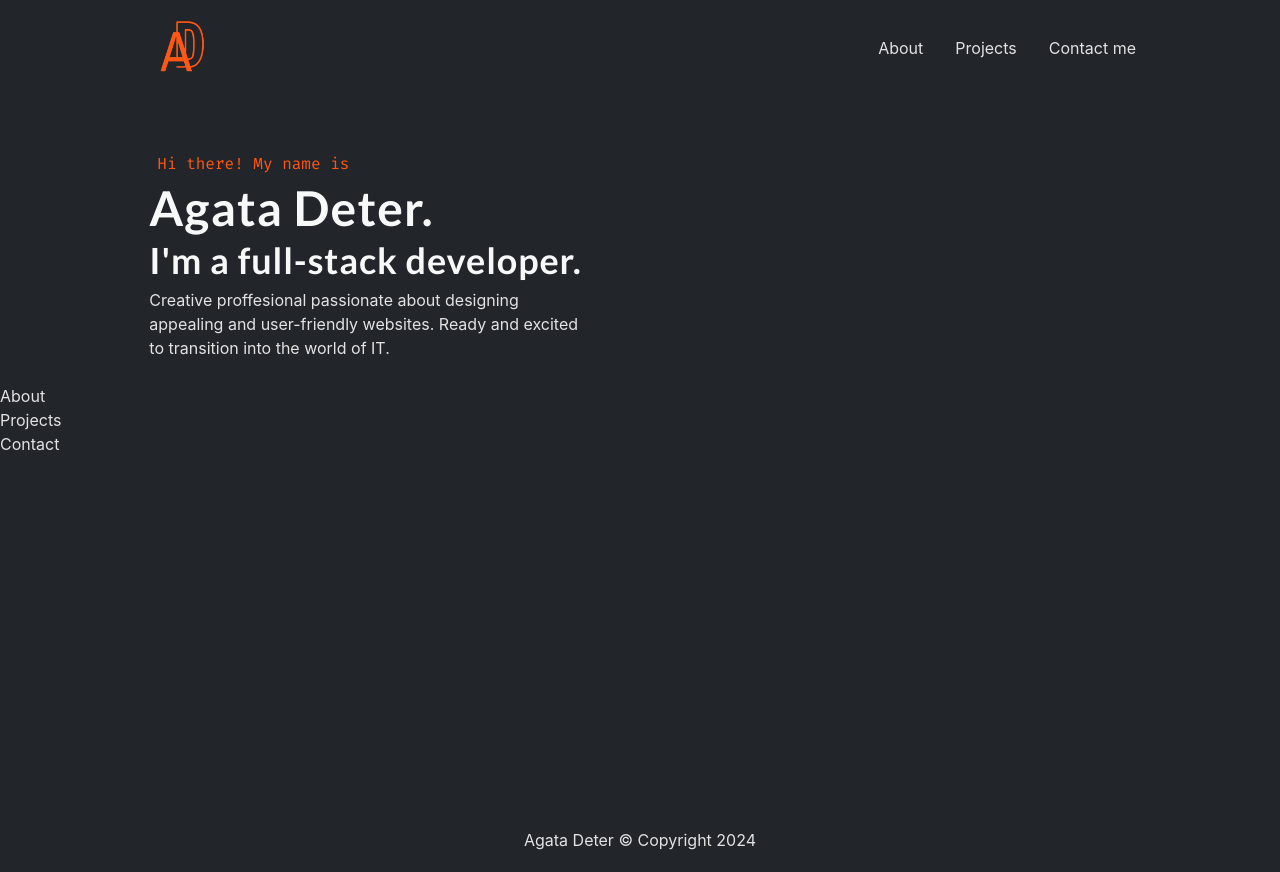
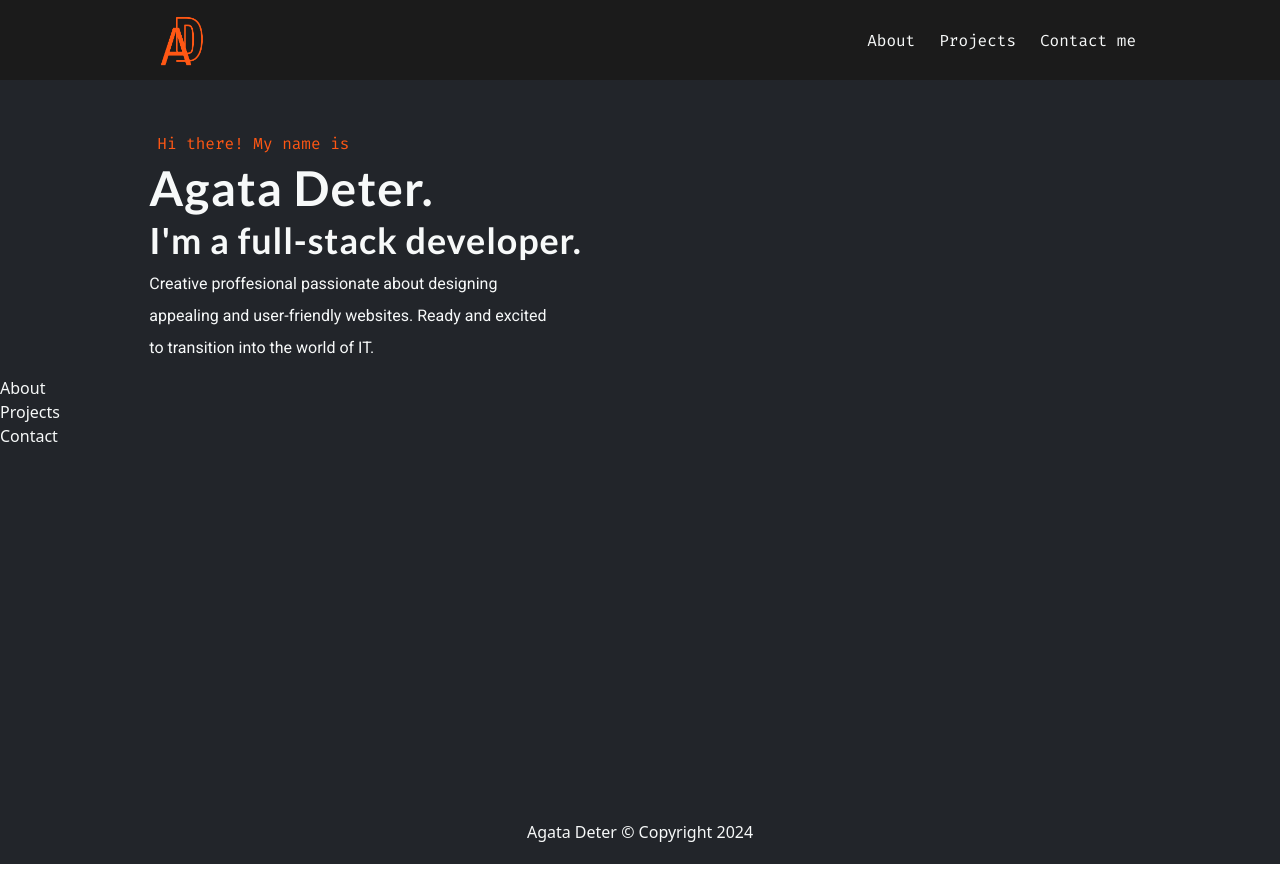
Before and after one commit to Agata10/portfolio, a React (Vite) app: page / in a window 1280 px wide. Built offline with nearby package versions, Linux system fonts and the light colour scheme.

Commit message:
Add bg color and font

```diff
--- a/src/App.jsx
+++ b/src/App.jsx
@@ -1,13 +1,11 @@
-import Layout from "./Layout"
+import Layout from './Layout';
 
 function App() {
-
-
   return (
-    <>
-    <Layout/>
-    </>
-  )
+    <div className="bg-dark text-wh">
+      <Layout />
+    </div>
+  );
 }
 
-export default App
+export default App;
--- a/src/Layout.jsx
+++ b/src/Layout.jsx
@@ -8,7 +8,7 @@ import Projects from './components/Projects';
 const Layout = () => {
   return (
     <>
-      <div className="h-screen">
+      <div className="h-screen text-wh bg-dark">
         <Header />
         <Greeting />
         <About />
--- a/src/components/Greeting.jsx
+++ b/src/components/Greeting.jsx
@@ -10,7 +10,7 @@ const Greeting = () => {
         <h6 className="font-main font-semibold tracking-wide text-4xl text-wh">
           I'm a full-stack developer.
         </h6>
-        <p className="w-11/12 sm:w-10/12 leading-8 sm:leading-6">
+        <p className="w-11/12 sm:w-9/12 leading-8 sm:leading-8 font-par">
           Creative proffesional passionate about designing appealing and
           user-friendly websites. Ready and excited to transition into the world
           of IT.
--- a/src/components/Header.jsx
+++ b/src/components/Header.jsx
@@ -1,9 +1,9 @@
 import Navbar from './Navbar';
-import logo from '../assets/A.png';
+import logo from '../assets/ADarker.png';
 const Header = () => {
   return (
-    <div className="flex flex-col sm:flex-row items-center justify-center sm:justify-between w-full gap-4 sm:gap-0 px-10 sm:px-36 h-20 mt-4 sm:mt-2">
-      <img src={logo} alt="logo" className="h-16 logo-rotate" />
+    <div className="flex flex-col sm:flex-row items-center justify-center sm:justify-between w-full gap-4 sm:gap-0 px-10 sm:px-36 h-20 bg-darker sticky top-0 left-0 z-10">
+      <img src={logo} alt="logo" className="h-14 logo-rotate" />
       <Navbar />
     </div>
   );
--- a/src/components/Navbar.jsx
+++ b/src/components/Navbar.jsx
@@ -2,19 +2,34 @@ import { Link } from 'react-scroll';
 
 const Navbar = () => {
   return (
-    <ul className="flex gap-8 items-center slide-to-left">
+    <ul className="flex gap-6 items-center slide-to-left">
       <li>
-        <Link to="about" smooth={true} duration={500} className="nav-link">
+        <Link
+          to="about"
+          smooth={true}
+          duration={500}
+          className="nav-link font-nav cursor-pointer"
+        >
           About
         </Link>
       </li>
       <li>
-        <Link to="projects" smooth={true} duration={500} className="nav-link">
+        <Link
+          to="projects"
+          smooth={true}
+          duration={500}
+          className="nav-link font-nav cursor-pointer"
+        >
           Projects
         </Link>
       </li>
       <li>
-        <Link to="contact" smooth={true} duration={500} className="nav-link">
+        <Link
+          to="contact"
+          smooth={true}
+          duration={500}
+          className="nav-link font-nav cursor-pointer"
+        >
           Contact me
         </Link>
       </li>
--- a/src/index.css
+++ b/src/index.css
@@ -1,24 +1,8 @@
 @import url('https://fonts.googleapis.com/css2?family=Lato:ital,wght@0,100;0,300;0,400;0,700;0,900;1,100;1,300;1,400;1,700;1,900&display=swap');
-@import url('https://fonts.googleapis.com/css2?family=Fira+Code:wght@300..700&display=swap');
+@import url('https://fonts.googleapis.com/css2?family=Fira+Code:wght@300..700&family=Roboto:ital,wght@0,100;0,300;0,400;0,500;0,700;0,900;1,100;1,300;1,400;1,500;1,700;1,900&display=swap');
 @tailwind base;
 @tailwind components;
 @tailwind utilities;
-
-:root {
-  font-family: Inter, system-ui, Avenir, Helvetica, Arial, sans-serif;
-  line-height: 1.5;
-  font-weight: 400;
-
-  color-scheme: light dark;
-  color: rgba(255, 255, 255, 0.87);
-  background-color: #22252A;
-
-  font-synthesis: none;
-  text-rendering: optimizeLegibility;
-  -webkit-font-smoothing: antialiased;
-  -moz-osx-font-smoothing: grayscale;
-}
-
 
 
 .nav-link {
--- a/tailwind.config.js
+++ b/tailwind.config.js
@@ -6,12 +6,14 @@ export default {
       colors: {
         or: '#FF5714',
         wh: '#F7F9F9',
-        gr: '##8B8C89',
+        gr: '#8B8C89',
+        dark: '#22252A',
+        darker: '#1B1B1B',
       },
       fontFamily: {
         main: ['Lato', 'sans-serif'],
         nav: ['Fira Code', 'monospace'],
-        par: ['Inter', 'system-ui', 'sans-serif'],
+        par: ['Roboto', 'sans-serif'],
       },
     },
   },
```
Also changed, not shown: src/assets/ADarker.png (added).
